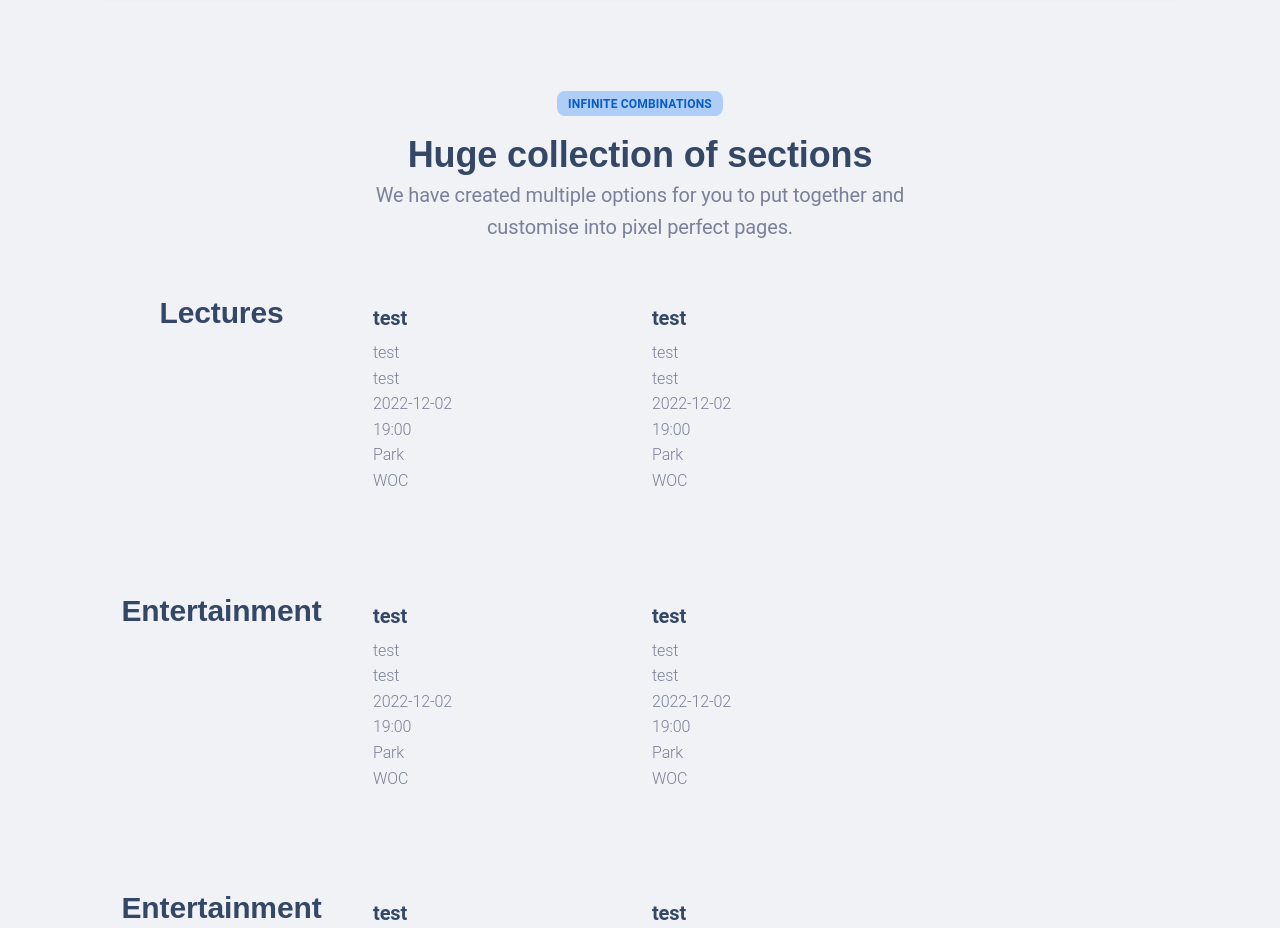
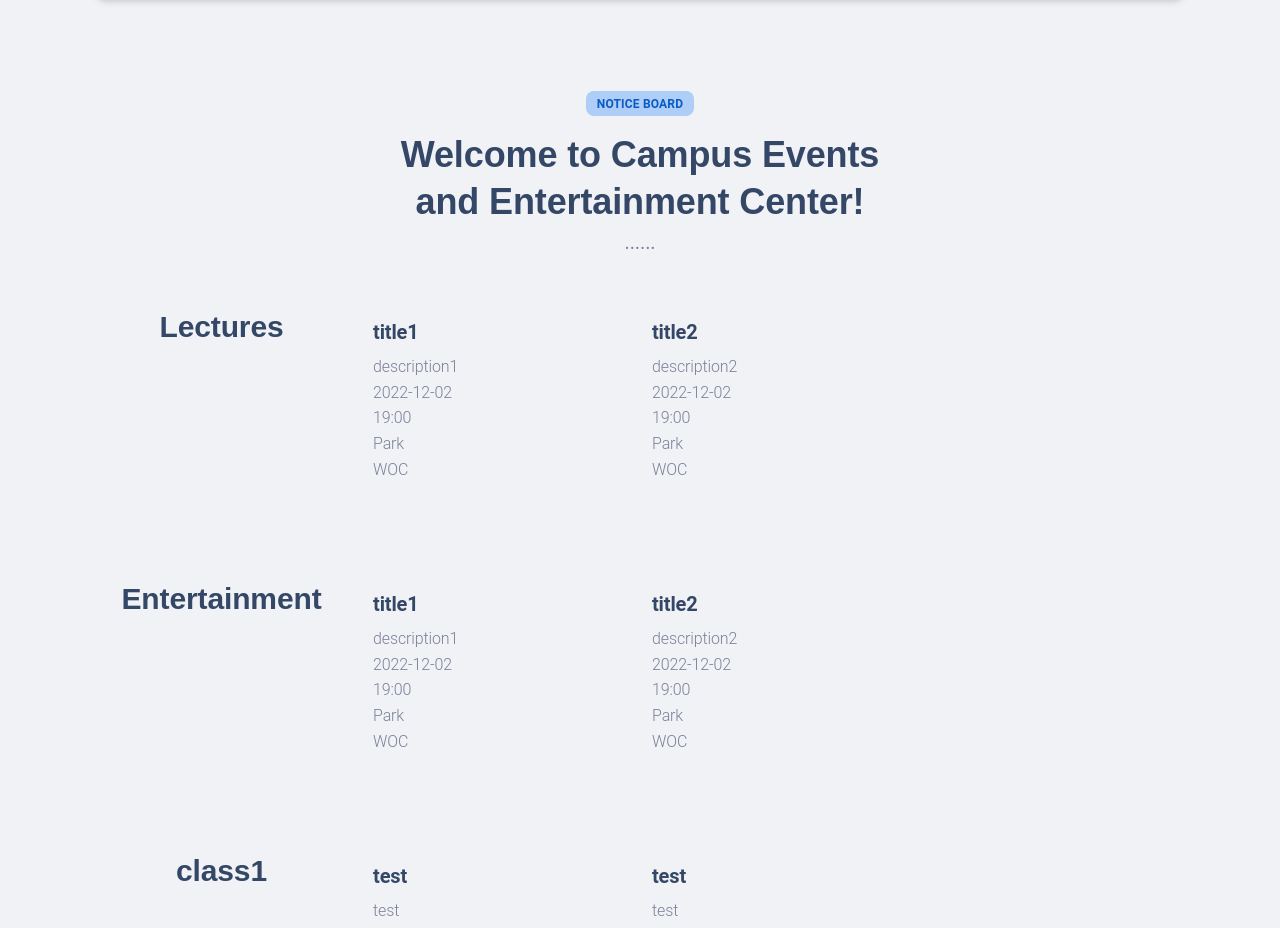
Before and after one commit to sustech-cs304/team-project-24spring-34, a React (Create React App) app in the folder client/: page / in a window 1280 px wide. Shown: the part 81-1009 px from the top of the page. Built offline with nearby package versions, Linux system fonts and the light colour scheme.

Commit message:
add route for each page and implement page jumps

```diff
--- a/client/src/index.js
+++ b/client/src/index.js
@@ -1,21 +1,23 @@
-import React from "react";
-import ReactDOM from "react-dom/client";
-import "./index.css";
-import App from "./App";
-import reportWebVitals from "./reportWebVitals";
-import Login from "./Login";
-import { BrowserRouter as Router, Routes, Route } from "react-router-dom";
+import React from 'react';
+import ReactDOM from 'react-dom/client';
+import './index.css';
+import App from './App';
+import reportWebVitals from './reportWebVitals';
+import Login from './Login';
+import {BrowserRouter as Router, Routes, Route} from 'react-router-dom';
+import Mainpage from './mainpage/Mainpage';
 
-const root = ReactDOM.createRoot(document.getElementById("root"));
+const root = ReactDOM.createRoot(document.getElementById('root'));
 root.render(
   <React.StrictMode>
     <Router>
       <Routes>
-        <Route path="/" element={<App />} />
-        <Route path="/login" element={<Login />} />
+        <Route path='/' element={<App />} />
+        <Route path='/login' element={<Login />} />
+        <Route path='/mainpage' element={<Mainpage />} />
       </Routes>
     </Router>
-  </React.StrictMode>
+  </React.StrictMode>,
 );
 
 // If you want to start measuring performance in your app, pass a function
--- a/client/src/mainpage/DefaultInfoCard.js
+++ b/client/src/mainpage/DefaultInfoCard.js
@@ -42,14 +42,6 @@ function DefaultInfoCard({
         mt={direction === 'center' ? 1 : 2}
         mb={1.5}>
         {title}
-      </MKTypography>
-      <MKTypography
-        display='block'
-        variant={small ? 'button' : 'body2'}
-        color='text'
-        pr={direction === 'left' ? 6 : 0}
-        pl={direction === 'right' ? 6 : 0}>
-        {description}
       </MKTypography>
       <MKTypography
         display='block'
--- a/client/src/mainpage/DefaultNavbarDropdown.js
+++ b/client/src/mainpage/DefaultNavbarDropdown.js
@@ -72,6 +72,7 @@ function DefaultNavbarDropdown({
           sx={{alignSelf: 'center', '& *': {verticalAlign: 'middle'}}}>
           {icon}
         </MKTypography>
+        <Link to={route}>
           <MKTypography
             variant='button'
             fontWeight='regular'
@@ -80,6 +81,7 @@ function DefaultNavbarDropdown({
             sx={{fontWeight: '100%', ml: 1, mr: 0.25}}>
             {name}
           </MKTypography>
+        </Link>
         <MKTypography
           variant='body2'
           color={light ? 'white' : 'dark'}
--- a/client/src/mainpage/DesignBlocks.js
+++ b/client/src/mainpage/DesignBlocks.js
@@ -86,16 +86,15 @@ function DesignBlocks() {
           <MKBadge
             variant='contained'
             color='info'
-            badgeContent='Infinite combinations'
+            badgeContent='Notice Board'
             container
             sx={{mb: 2}}
           />
           <MKTypography variant='h2' fontWeight='bold'>
-            Huge collection of sections
+            Welcome to Campus Events and Entertainment Center!
           </MKTypography>
           <MKTypography variant='body1' color='text'>
-            We have created multiple options for you to put together and
-            customise into pixel perfect pages.
+            ......
           </MKTypography>
         </Grid>
       </Container>
--- a/client/src/mainpage/designBlocksData.js
+++ b/client/src/mainpage/designBlocksData.js
@@ -22,8 +22,8 @@ export default [
     description: '',
     items: [
       {
-        title: 'test',
-        description: 'test',
+        title: 'title1',
+        description: 'description1',
         date: '2022-12-02',
         time: '19:00',
         site: 'Park',
@@ -31,8 +31,8 @@ export default [
         route: '/sections/page-sections/page-headers',
       },
       {
-        title: 'test',
-        description: 'test',
+        title: 'title2',
+        description: 'description2',
         date: '2022-12-02',
         time: '19:00',
         site: 'Park',
@@ -43,6 +43,30 @@ export default [
   },
   {
     title: 'Entertainment',
+    description: '',
+    items: [
+      {
+        title: 'title1',
+        description: 'description1',
+        date: '2022-12-02',
+        time: '19:00',
+        site: 'Park',
+        host: 'WOC',
+        route: '/sections/page-sections/page-headers',
+      },
+      {
+        title: 'title2',
+        description: 'description2',
+        date: '2022-12-02',
+        time: '19:00',
+        site: 'Park',
+        host: 'WOC',
+        route: '/sections/page-sections/features',
+      },
+    ],
+  },
+  {
+    title: 'class1',
     description: '',
     items: [
       {
@@ -66,7 +90,7 @@ export default [
     ],
   },
   {
-    title: 'Entertainment',
+    title: 'class2',
     description: '',
     items: [
       {
@@ -90,31 +114,7 @@ export default [
     ],
   },
   {
-    title: 'Entertainment',
-    description: '',
-    items: [
-      {
-        title: 'test',
-        description: 'test',
-        date: '2022-12-02',
-        time: '19:00',
-        site: 'Park',
-        host: 'WOC',
-        route: '/sections/page-sections/page-headers',
-      },
-      {
-        title: 'test',
-        description: 'test',
-        date: '2022-12-02',
-        time: '19:00',
-        site: 'Park',
-        host: 'WOC',
-        route: '/sections/page-sections/features',
-      },
-    ],
-  },
-  {
-    title: 'Entertainment',
+    title: 'class3',
     description: '',
     items: [
       {
--- a/client/src/mainpage/routes.js
+++ b/client/src/mainpage/routes.js
@@ -38,6 +38,10 @@ Coded by www.creative-tim.com
 
 const routes = [
   {
+    name: 'Main page',
+    route: '/mainpage',
+  },
+  {
     name: 'Register',
     route: '/register',
   },
@@ -47,15 +51,15 @@ const routes = [
   },
   {
     name: 'Log out',
-    route: '',
+    route: '/logout',
   },
   {
     name: 'Release',
-    route: '',
+    route: '/release',
   },
   {
     name: 'Message',
-    route: '',
+    route: '/message',
   },
 ];
 
```
Lines whose indentation alone changed are shown as unchanged.
